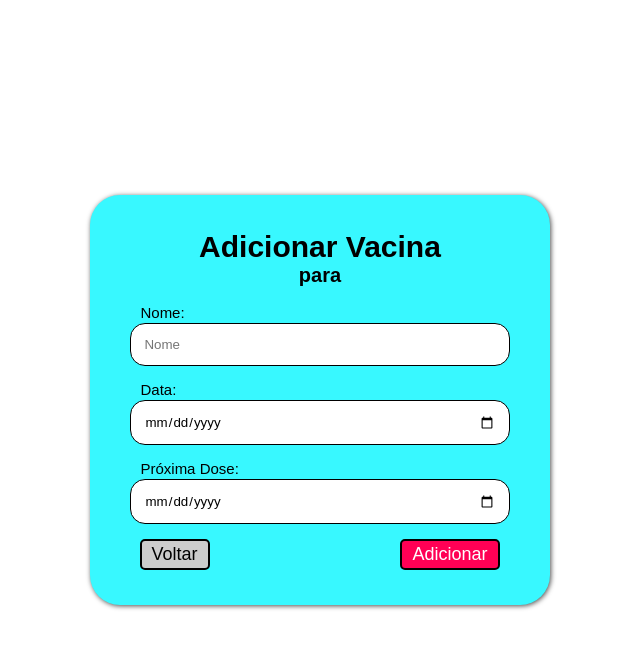
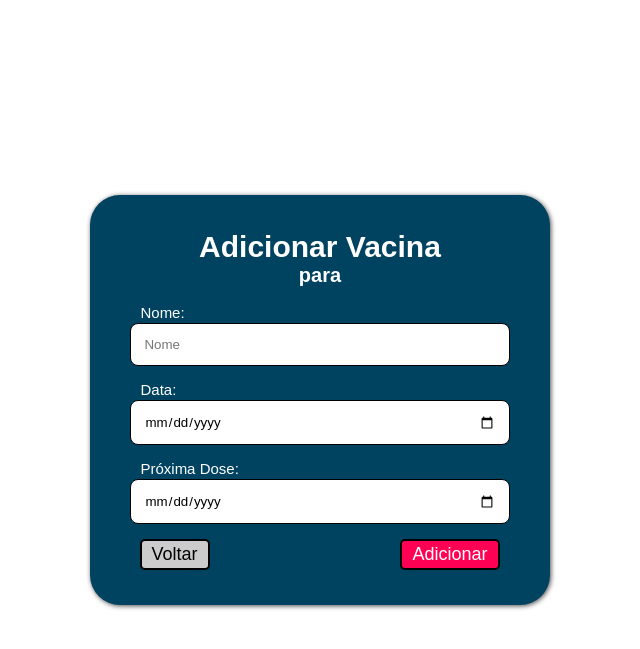
Before and after one commit to antonioz2022/ProjetoFDS, a Django app: template pet4you_app/templates/vaccine_add.html in a window 1280 px wide. Shown: the top 649 px of the page, without its empty margins (320-960 px from the left). Run offline with Django 5.2, Linux system fonts and the light colour scheme; the template is opened without the code that fills it: values that come from a table or form of the project are taken from there, others are empty.

Commit message:
Mudança no css

```diff
--- a/pet4you_app/templates/vaccine_add.html
+++ b/pet4you_app/templates/vaccine_add.html
@@ -11,7 +11,7 @@
             text-align: center;
             font-size: 30px;
             margin-top: 100px;
-            color: rgb(0, 0, 0);
+            color: rgb(255, 255, 255);
         }
 
         h2 {
@@ -19,7 +19,7 @@
             text-align: center;
             font-size: 20px;
             margin-top: -20px;
-            color: rgb(0, 0, 0);
+            color: rgb(255, 255, 255);
 
         }
 
@@ -40,7 +40,7 @@
             flex-direction: column;
             justify-content: center;
             align-items: center;
-            background: rgb(56, 248, 255);
+            background: rgb(0, 67 , 97);
             padding: 30px;
             width: 400px;
             height: 350px;
@@ -66,7 +66,7 @@
             margin-left: 10px;
             font-size: 15px;
             margin-bottom: 2px;
-            color: #000000;
+            color: #ffffff;
         }
 
         form {
@@ -81,7 +81,7 @@
             padding: 13px;
             margin-bottom: 0;
             /* Removido */
-            border-radius: 15px;
+            border-radius: 8px;
             background: rgb(255, 255, 255);
             border: 1px solid #000000;
             box-sizing: border-box;
```
